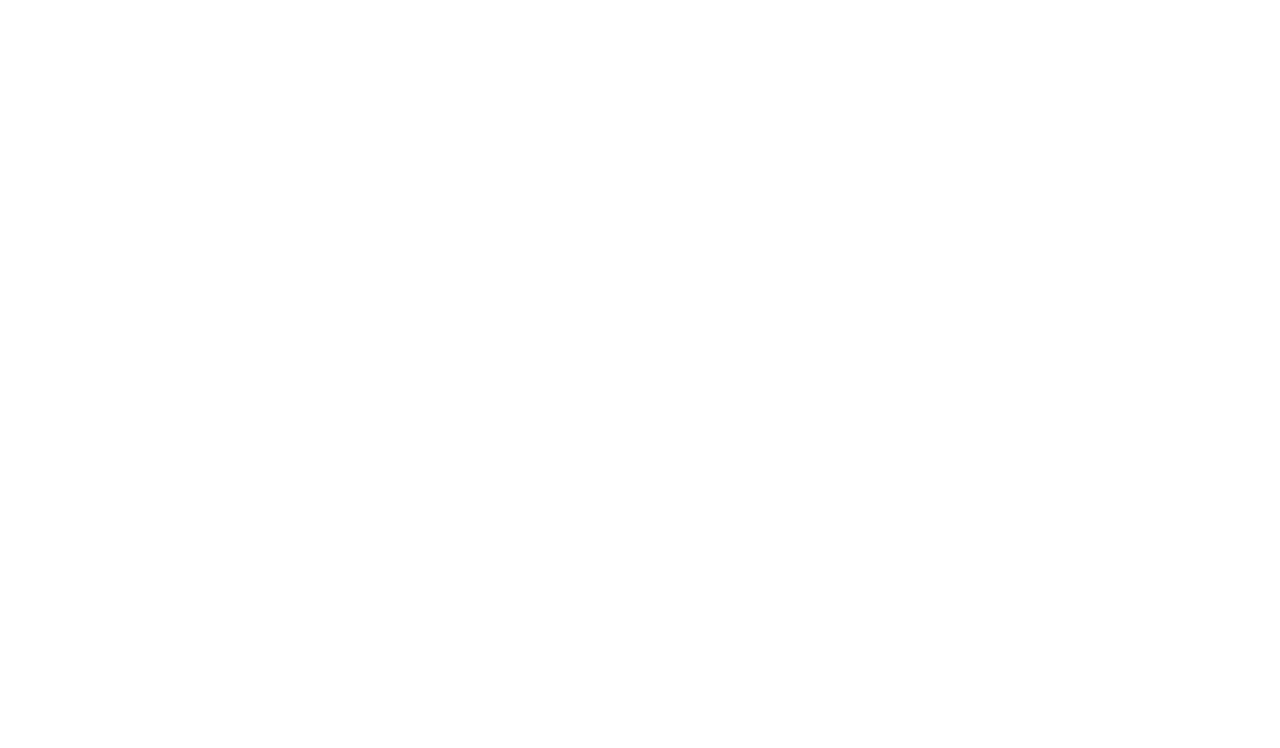
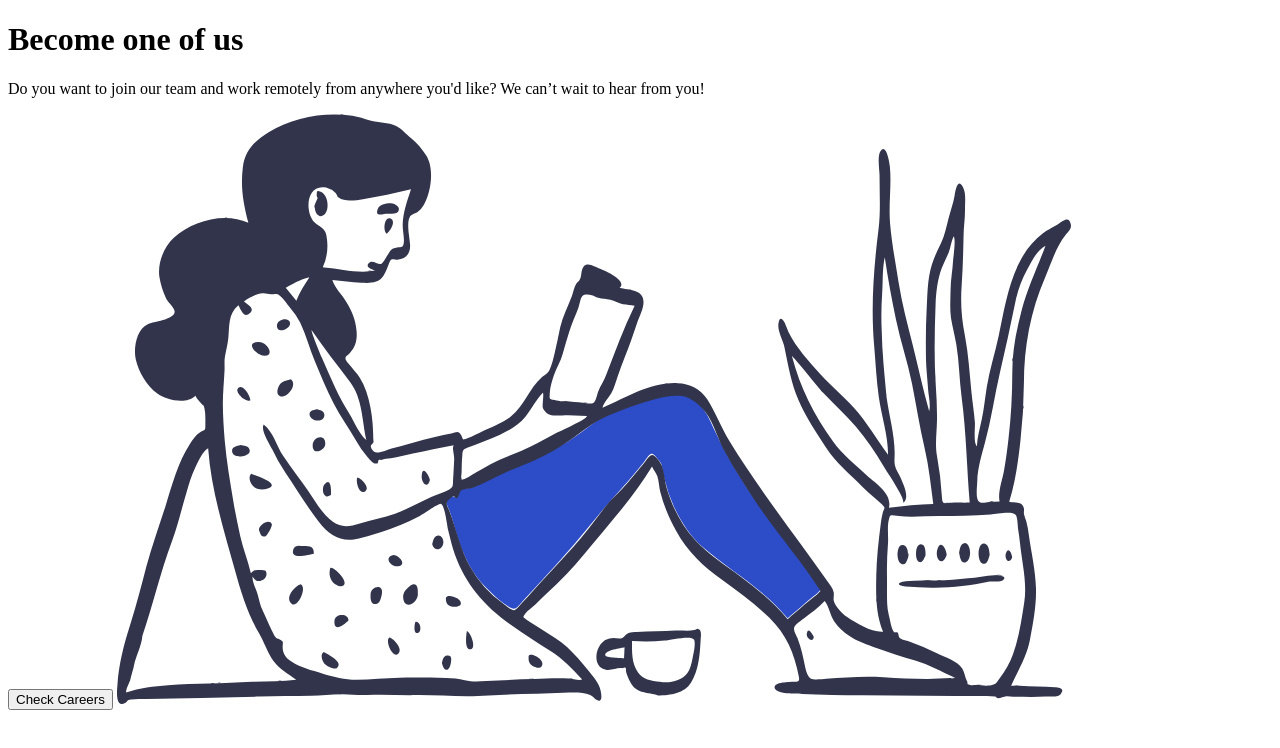
Before and after one commit to rutabaimran012/neumorphism, a plain HTML site: page index.html in a window 1280 px wide. Drawn offline with Linux system fonts and the light colour scheme.

Commit message:
html updated

```diff
--- a/index.html
+++ b/index.html
@@ -4,9 +4,12 @@
     <meta charset="UTF-8">
     <meta http-equiv="X-UA-Compatible" content="IE=edge">
     <meta name="viewport" content="width=device-width, initial-scale=1.0">
-    <title>Document</title>
+    <title>Neumorphism</title>
 </head>
 <body>
-
+    <h1>Become one of us</h1>
+    <p>Do you want to join our team and work remotely from anywhere you'd like? We can’t wait to hear from you!</p>
+    <button>Check Careers</button>
+    <img src="images/illustration.svg">
 </body>
 </html>
```
Also changed, not shown: images/illustration.svg (added).
